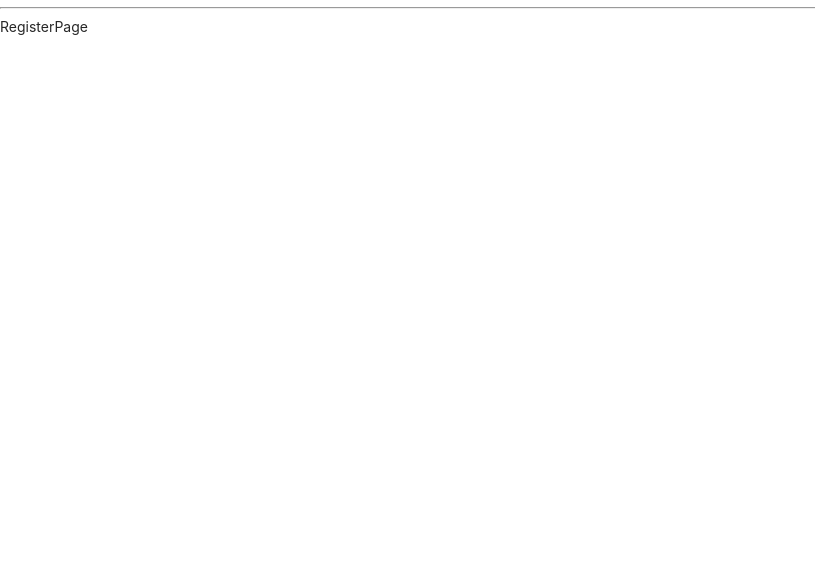
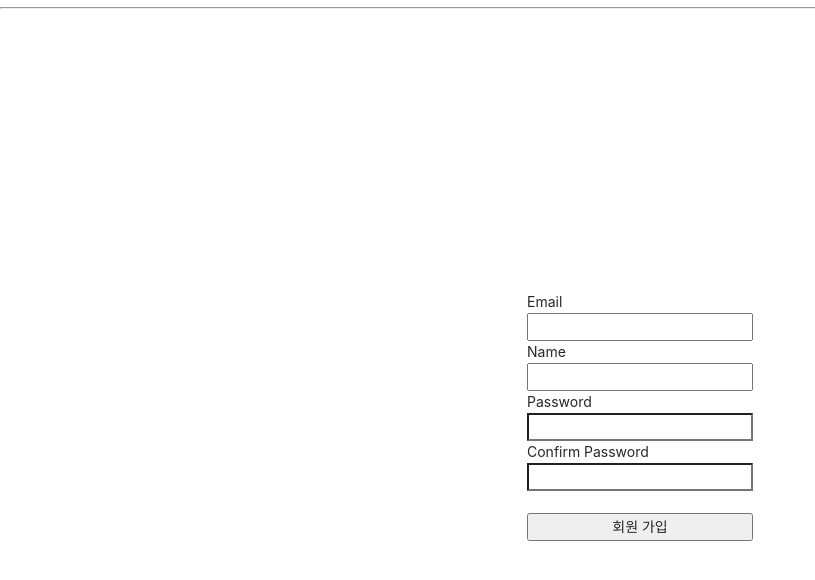
Before and after one commit to minhvvan/Node, a React (Create React App) app in the folder client/: page /register in a window 1280 px wide. Shown: the top 580 px of the page, without its empty margins (0-815 px from the left). Built offline with nearby package versions, Linux system fonts and the light colour scheme.

Commit message:
Create Register Page

```diff
--- a/client/src/_actions/types.js
+++ b/client/src/_actions/types.js
@@ -1 +1,2 @@
 export const LOGIN_USER = "login_user";
+export const REGISTER_USER = "register_user";
--- a/client/src/_actions/user_action.js
+++ b/client/src/_actions/user_action.js
@@ -1,6 +1,6 @@
 import Axios from 'axios';
 import {
-    LOGIN_USER
+    LOGIN_USER, REGISTER_USER
 } from './types';
 
 export function loginUser(dataToSubmit){
@@ -13,3 +13,15 @@
         payload: request
     }
 }
+
+
+export function registerUser(dataToSubmit){
+
+    const request = Axios.post('/api/users/register', dataToSubmit)
+        .then(response => response.data )
+
+    return {
+        type: REGISTER_USER,
+        payload: request
+    }
+}
--- a/client/src/_reducer/user_reducer.js
+++ b/client/src/_reducer/user_reducer.js
@@ -1,5 +1,5 @@
 import {
-    LOGIN_USER
+    LOGIN_USER, REGISTER_USER
 } from '../_actions/types'
 
 export default function(state = {}, action){
@@ -8,7 +8,10 @@
             return { ...state, loginSuccess: action.payload}
             break;
 
-            default:
-                return state;
+        case REGISTER_USER:
+            return { ...state, register: action.payload}
+
+        default:
+            return state;
     }
 }
--- a/client/src/components/views/RegisterPage/RegisterPage.js
+++ b/client/src/components/views/RegisterPage/RegisterPage.js
@@ -1,9 +1,80 @@
-import React from 'react'
+import React, { useState } from 'react'
+import { useDispatch } from 'react-redux'
+import { registerUser } from '../../../_actions/user_action'
 
-function RegisterPage() {
+function RegisterPage(props) {
+    const dispatch = useDispatch();
+
+    const [Email, setEmail] = useState("")
+    const [Name, setName] = useState("")
+    const [Password, setPassword] = useState("")
+    const [ConfirmPwd, setConfirmPwd] = useState("")
+
+    const onEmailHandler = (event) => {
+        setEmail(event.currentTarget.value)
+    }
+
+    const onNameHandler = (event) => {
+        setName(event.currentTarget.value)
+    }
+
+    const onPasswordHandler = (event) => {
+        setPassword(event.currentTarget.value)
+    }
+
+    const onConfirmPwdHandler = (event) => {
+        setConfirmPwd(event.currentTarget.value)
+    }
+
+    const onSubmitHandler = (event) =>{
+        event.preventDefault();
+
+        if(Password !== ConfirmPwd){
+            return alert('비밀번호와 비밀번호 확인이 다릅니다.')
+        }
+
+        let body = {
+            email: Email,
+            name: Name,
+            password: Password,
+        }
+
+        dispatch(registerUser(body))
+            .then(response => {
+                if(response.payload.success){
+                    props.history.push('/login')
+                }else{
+                    alert('Register error')
+                }
+            })
+    }
+
+
     return (
-        <div>
-            RegisterPage
+        <div style={{
+            display: 'flex', justifyContent: 'center', alignItems:'center',
+            width: '100%', height: '100vh'
+        }}>
+            <form style={{ display: 'flex', flexDirection:'column'}}
+                onSubmit={onSubmitHandler}
+            >
+                <label>Email</label>
+                <input type="email" value={Email} onChange={onEmailHandler} />
+
+                <label>Name</label>
+                <input type="name" value={Name} onChange={onNameHandler} />
+
+                <label>Password</label>
+                <input type="password" value={Password} onChange={onPasswordHandler} />
+
+                <label>Confirm Password</label>
+                <input type="password" value={ConfirmPwd} onChange={onConfirmPwdHandler} />
+
+                <br />
+                <button type="submit">
+                    회원 가입
+                </button>
+            </form>
         </div>
     )
 }
```
Also changed, not shown: 2 other files (tests, documents, lock files or other folders).
